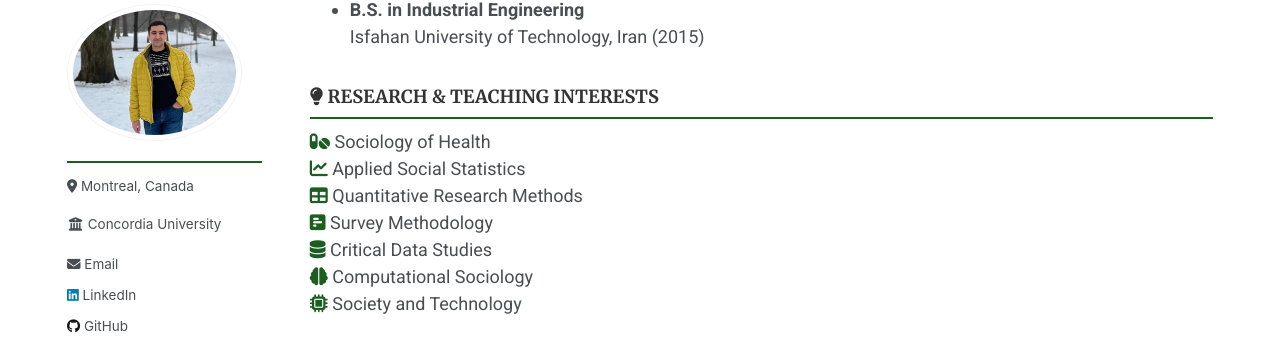
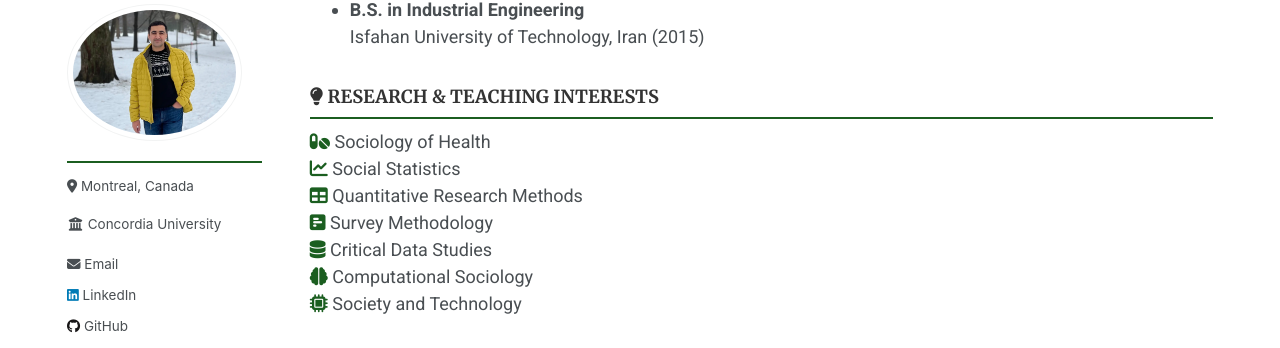
Before and after one commit to Mohsnmonji/mohsnmonji.github.io, a Jekyll site: the page built from _pages/Curriculum Vitae.md, in a window 1280 px wide and 900 px high, scrolled down 360 px. Shown: the part 102-450 px from the top of the window. Built offline with Jekyll 4.4.1, drawn with Linux system fonts in a browser that asks for light colours; some web fonts are replaced.

Commit message:
Update Curriculum Vitae.md

```diff
--- a/_pages/Curriculum Vitae.md
+++ b/_pages/Curriculum Vitae.md
@@ -37,7 +37,7 @@ author_profile: true
 <h3><i class="fas fa-lightbulb"></i> RESEARCH & TEACHING INTERESTS</h3>
 <div>
   <i class="fas fa-pills" style="color: #1B5E20;"></i> Sociology of Health<br>
-  <i class="fas fa-chart-line" style="color: #1B5E20;"></i> Applied Social Statistics<br>
+  <i class="fas fa-chart-line" style="color: #1B5E20;"></i> Social Statistics<br>
   <i class="fas fa-table" style="color: #1B5E20;"></i> Quantitative Research Methods<br>
   <i class="fas fa-poll-h" style="color: #1B5E20;"></i> Survey Methodology<br>
   <i class="fas fa-database" style="color: #1B5E20;"></i> Critical Data Studies<br>
```
